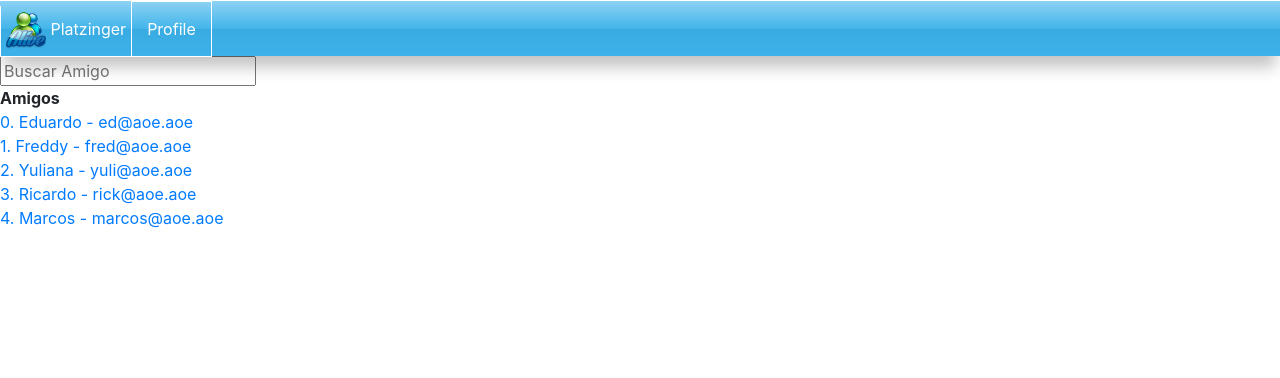
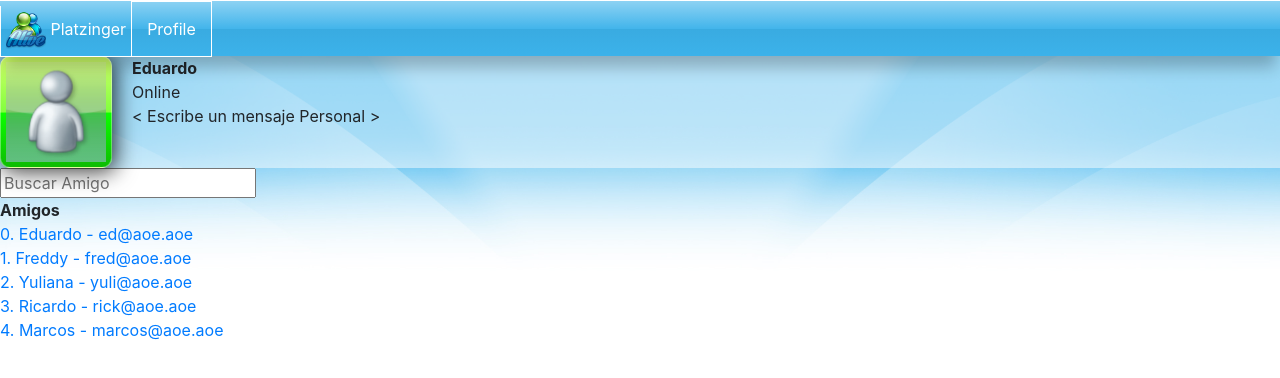
Before and after one commit to EduardoIbarra/platzinger, an Angular app: page / in a window 1280 px wide. Shown: the top 378 px of the page. Built offline with nearby package versions, Linux system fonts and the light colour scheme.

Commit message:
Estilos home 1

```diff
--- a/src/app/home/home.component.css
+++ b/src/app/home/home.component.css
@@ -0,0 +1,12 @@
+#homeContainer {
+  background-image: url(/assets/img/msnbg.jpg);
+  background-size: 100%;
+  background-repeat: no-repeat;
+}
+#whiteBorderGlassBox {
+  border: 2px solid rgba(255, 255, 255, .75);
+  padding: 8px;
+}
+.homeHeadContainer {
+  background-color: rgba(255, 255, 255, .50);
+}
--- a/src/app/home/home.component.html
+++ b/src/app/home/home.component.html
@@ -1,3 +1,24 @@
+<div id="homeContainer">
+  <div class="whiteBorderGlassBox">
+    <div class="homeHeadContainer">
+      <div class="row">
+        <div class="col-md-auto">
+          <div class="avatarFrameonline">
+            <img src="assets/img/generic_avatar.png" id="homeAvatarPicture">
+          </div>
+        </div>
+        <div class="col">
+          <b>Eduardo</b>
+          <div>
+            <span>Online</span>
+            <br />
+            <span>< Escribe un mensaje Personal ></span>
+          </div>
+        </div>
+      </div>
+    </div>
+  </div>
+
   <input type="text" placeholder="Buscar Amigo" [(ngModel)]="query" />
   <br />
   <b>Amigos</b>
@@ -8,3 +29,4 @@
       </a>
     </div>
   </ng-container>
+</div>
--- a/src/styles.css
+++ b/src/styles.css
@@ -5,6 +5,22 @@
   background: -webkit-linear-gradient(top, #ffffff 0%,#eae5e5 45%,#c1bdbd 47%,#bab6b6 100%); /* Chrome10-25,Safari5.1-6 */
   background: linear-gradient(to bottom, #ffffff 0%,#eae5e5 45%,#c1bdbd 47%,#bab6b6 100%); /* W3C, IE10+, FF16+, Chrome26+, Opera12+, Safari7+ */
   filter: progid:DXImageTransform.Microsoft.gradient( startColorstr='#ffffff', endColorstr='#bab6b6',GradientType=0 ); /* IE6-9 */
+  text-align: center;
+  padding: 5%;
+  border-radius: 10px;
+  border: 1px solid rgba(255, 255, 255, 0.36);
+  -webkit-box-shadow: 3px 3px 21px 1px rgba(0,0,0,0.75);
+  -moz-box-shadow: 3px 3px 21px 1px rgba(0,0,0,0.75);
+  box-shadow: 3px 3px 21px 1px rgba(0,0,0,0.75);
+  display: inline-block;
+}
+.avatarFrameonline {
+  /* Permalink - use to edit and share this gradient: http://colorzilla.com/gradient-editor/#d2ff6b+0,81ff3d+50,0cff00+51,0dbc03+100 */
+  background: #d2ff6b; /* Old browsers */
+  background: -moz-linear-gradient(top, #d2ff6b 0%, #81ff3d 50%, #0cff00 51%, #0dbc03 100%); /* FF3.6-15 */
+  background: -webkit-linear-gradient(top, #d2ff6b 0%,#81ff3d 50%,#0cff00 51%,#0dbc03 100%); /* Chrome10-25,Safari5.1-6 */
+  background: linear-gradient(to bottom, #d2ff6b 0%,#81ff3d 50%,#0cff00 51%,#0dbc03 100%); /* W3C, IE10+, FF16+, Chrome26+, Opera12+, Safari7+ */
+  filter: progid:DXImageTransform.Microsoft.gradient( startColorstr='#d2ff6b', endColorstr='#0dbc03',GradientType=0 ); /* IE6-9 */
   text-align: center;
   padding: 5%;
   border-radius: 10px;
@@ -26,3 +42,6 @@
 .generalContent {
   margin-top: 56px;
 }
+#homeAvatarPicture {
+  max-width: 100px;
+}
```
Lines whose indentation alone changed are shown as unchanged.
